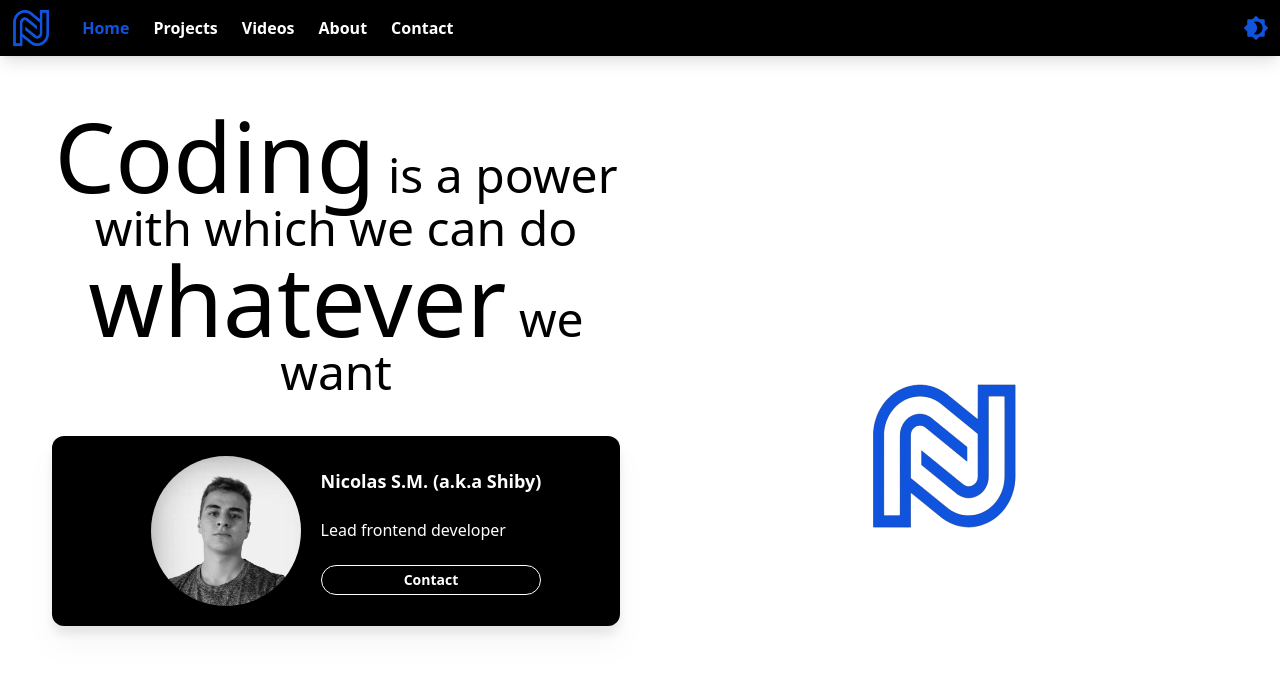
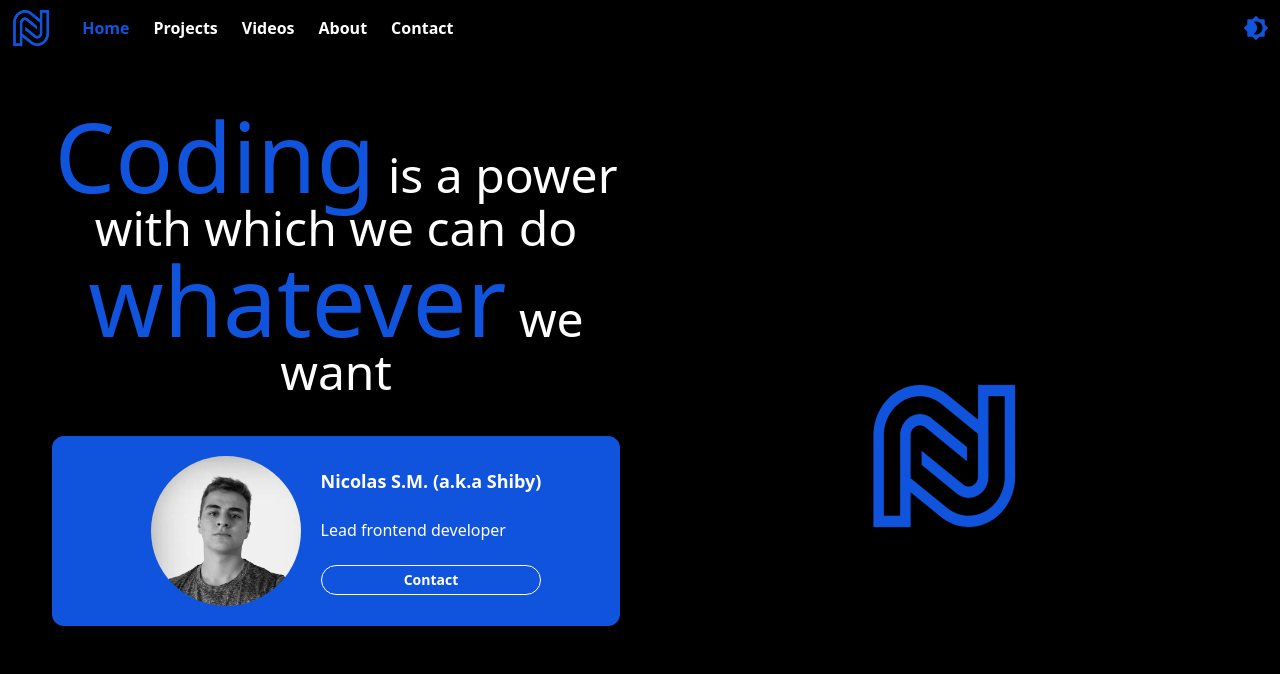
Before and after one commit to RedSocks25/portfolio, a Next.js app: page / in a window 1280 px wide. Shown: the top 674 px of the page. Built offline with nearby package versions, Linux system fonts and the light colour scheme.

Commit message:
Adjust HomePage to Color Scheme

```diff
--- a/components/ui/PresentationCard.tsx
+++ b/components/ui/PresentationCard.tsx
@@ -1,9 +1,11 @@
+import React from 'react';
+
 import Image from 'next/image';
-import React from 'react';
+
 
 export const PresentationCard = () => {
   return (
-    <div className='flex flex-row bg-black rounded-xl px-5 py-5 justify-center drop-shadow-xl'>
+    <div className='flex flex-row bg-black rounded-xl px-5 py-5 justify-center drop-shadow-xl bg-cerulean-blue'>
 
       {/* Image */}
       <div className='flex items-center px-5'>
--- a/layouts/MainLayout.tsx
+++ b/layouts/MainLayout.tsx
@@ -17,7 +17,7 @@ export const MainLayout: FC<PropsWithChildren> = ({ children }) => {
         <Navbar />
       </nav>
 
-      <main className='bg-outer-space-crayola'>
+      <main className='bg-black'>
         { children }
       </main>
     </div>
--- a/pages/index.tsx
+++ b/pages/index.tsx
@@ -13,8 +13,8 @@ const HomePage: NextPage = () => {
 
           {/* Entry Message */}
           <div className='flex items-center'>
-            <p className='text-5xl text-center'>
-              <span className='text-8xl'>Coding</span> is a power with which we can do <span className='text-8xl'>whatever</span> we want
+            <p className='text-5xl text-center text-white'>
+              <span className='text-8xl text-cerulean-blue'>Coding</span> is a power with which we can do <span className='text-8xl text-cerulean-blue'>whatever</span> we want
             </p>
           </div>
 
```
